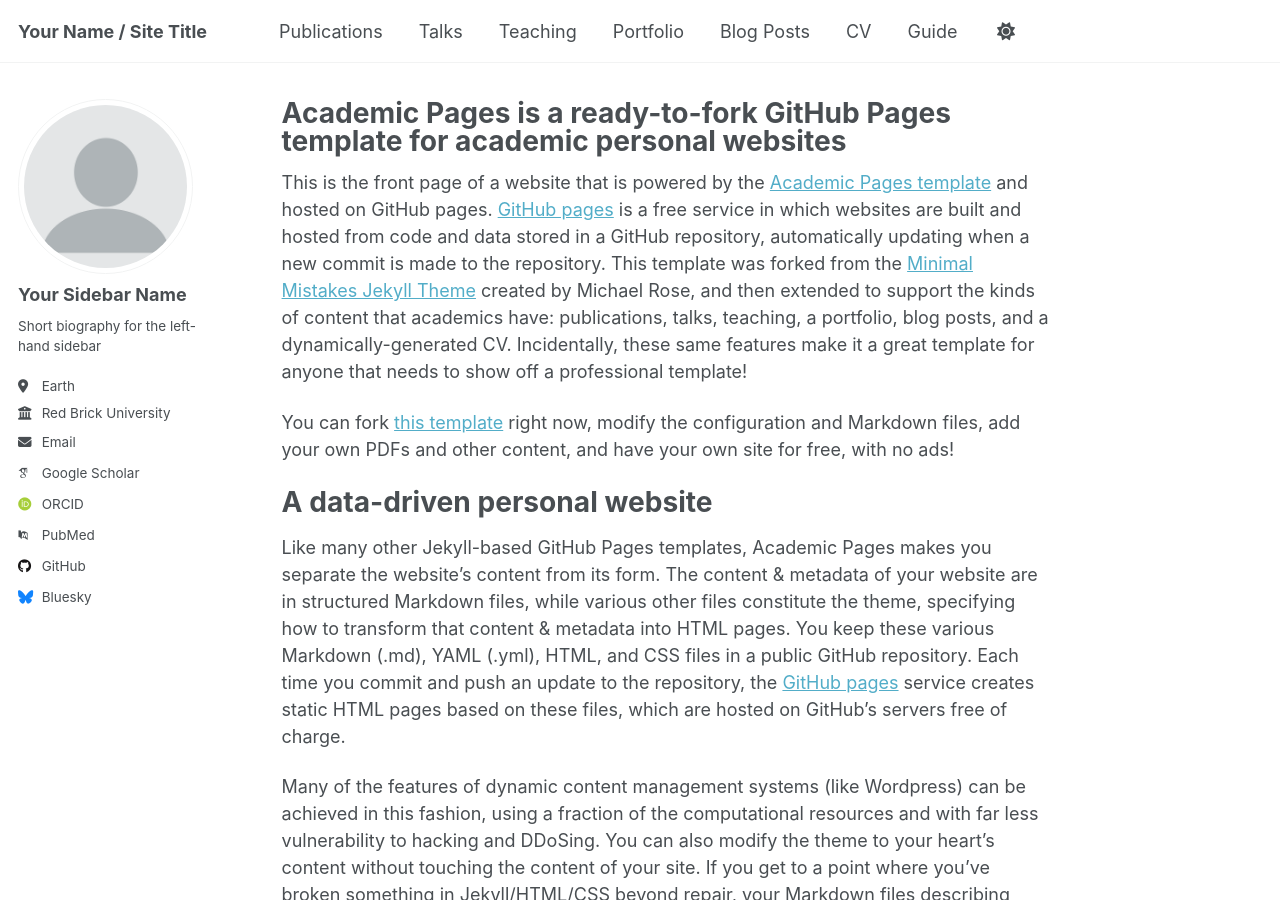
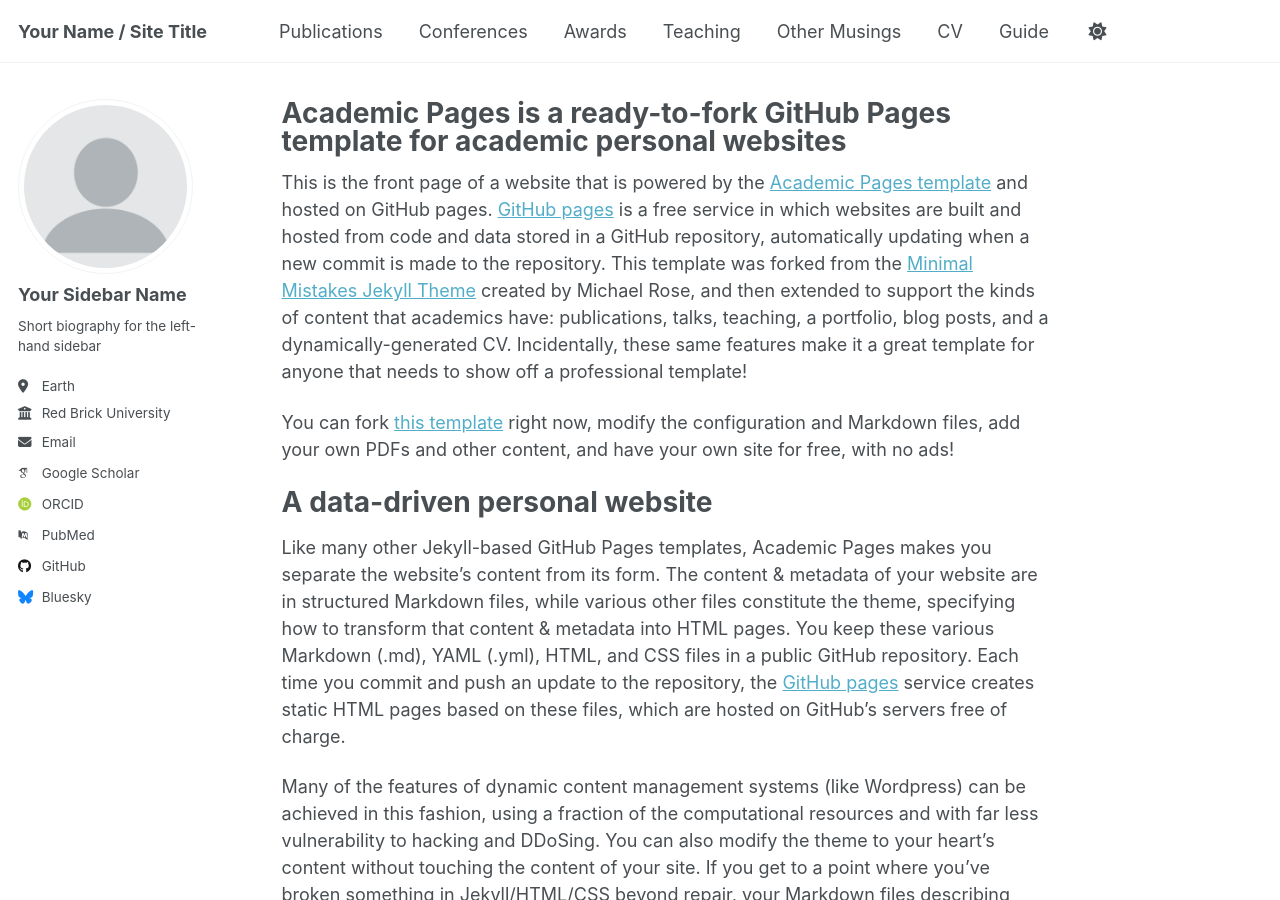
Before and after one commit to monica-crawford/monica-crawford.github.io, a Jekyll site: the page built from _pages/about.md, in a window 1280 px wide and 900 px high. Built offline with Jekyll 4.4.1, drawn with Linux system fonts in a browser that asks for light colours; some web fonts are replaced; a script that is not in the unit is left out.

Commit message:
Update navigation.yml

```diff
--- a/_data/navigation.yml
+++ b/_data/navigation.yml
@@ -11,16 +11,16 @@ main:
   - title: "Publications"
     url: /publications/
 
-  - title: "Talks"
-    url: /talks/
+  - title: "Conferences"
+    url: /conferences/
+
+  - title: "Awards"
+    url: /awards/
 
   - title: "Teaching"
     url: /teaching/
 
-  - title: "Portfolio"
-    url: /portfolio/
-
-  - title: "Blog Posts"
+  - title: "Other Musings"
     url: /year-archive/
 
   - title: "CV"
```
